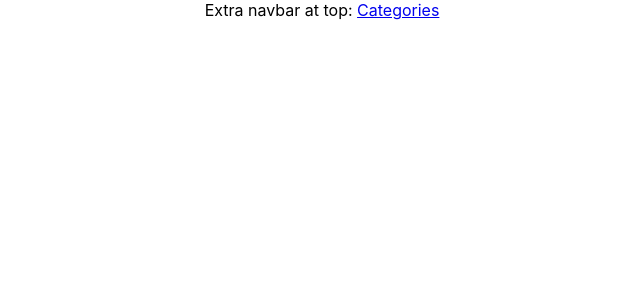
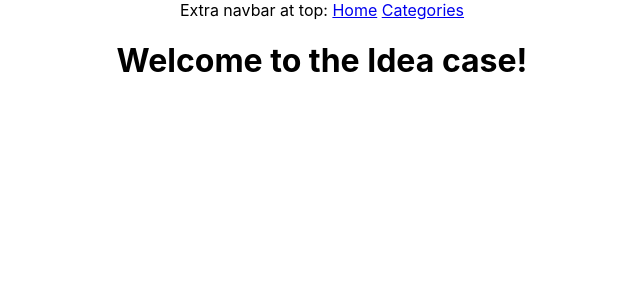
Before and after one commit to valju/idea-demo-short, a React (Create React App) app: page /home in a window 1280 px wide. Shown: the top 300 px of the page, without its empty margins (318-958 px from the left). Built offline with nearby package versions, Linux system fonts and the light colour scheme; no server answers.

Commit message:
Home view and routing and navigation to it added

```diff
--- a/src/App.js
+++ b/src/App.js
@@ -1,5 +1,6 @@
 import { Routes, Route, NavLink } from 'react-router-dom';
 import './App.css';
+import HomeView from './views/HomeView';
 import CategoryListView from './views/CategoryListView';
 import CategoryDetailsView from './views/CategoryDetailsView';
 
@@ -8,9 +9,12 @@ function App() {
       <div className="App">
         <nav>
           <span>Extra navbar at top: </span>
+          <NavLink to="/home">Home</NavLink>
+          <span> </span>
           <NavLink to="/category">Categories</NavLink>
         </nav>
         <Routes>
+          <Route path="home" element={<HomeView />} />
           <Route path="category" element={<CategoryListView />} />
           <Route path="/category/:categoryId" element={<CategoryDetailsView />} />
         </Routes>
--- /dev/null
+++ b/src/views/HomeView.js
@@ -0,0 +1,20 @@
+import React from "react";
+
+const HomeView = () => {
+    return(
+        <div>
+            <h1>Welcome to the Idea case!</h1>
+            {/*
+            <dl>
+                <dt>Date:</dt>
+                <dd>{Date.now.toString("yyy-MM-dd")}</dd>
+                <dt>Time:</dt>
+                <dd>{Date.now.toString("HH:mm")}</dd>
+            </dl>
+            */}
+        </div>
+
+    );
+}
+
+export default HomeView;
```
